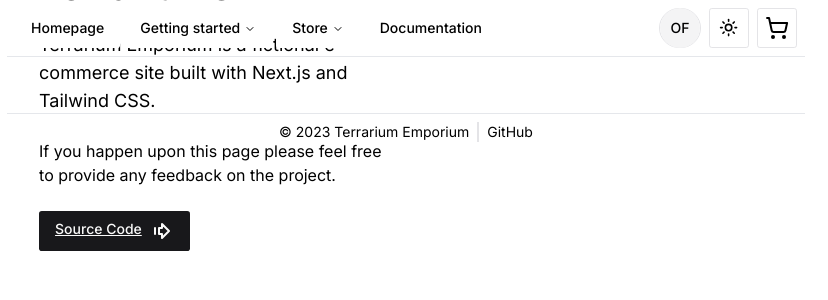
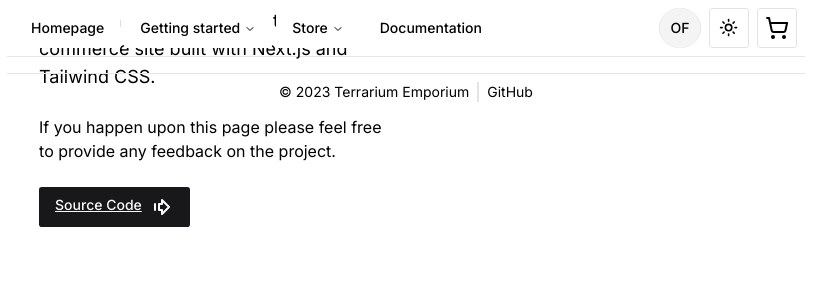
Before and after one commit to orenfackrell/nextjs-ecommerce, a Next.js app: page / in a window 1280 px wide. Shown: the top 300 px of the page, without its empty margins (234-1062 px from the left). Built offline with nearby package versions, Linux system fonts and the light colour scheme; a web font is replaced by a local one.

Commit message:
Update responsiveness of hero & page components

```diff
--- a/app/components/hero.tsx
+++ b/app/components/hero.tsx
@@ -6,14 +6,14 @@ import { LucideArrowBigRightDash } from 'lucide-react';
 
 export function Hero() {
   return (
-    <section className="flex-col flex items-center justify-between w-full my-4 md:h-1/3 md:flex-row p-2">
-      <div className="flex flex-col items-start justify-center w-full h-full p-6 space-y-6">
+    <section className="flex-col flex items-center justify-between w-full lg:h-1/2 lg:h-1/3 md:flex-row p-2">
+      <div className="flex flex-col items-start justify-center w-full h-max p-6 space-y-6">
         <h1 className="text-4xl font-bold">Discover the Art of Terrariums</h1>
         <p className="text-lg">
           Terrarium Emporium is a fictional e-commerce site built with Next.js and Tailwind CSS.
         </p>
         <p>If you happen upon this page please feel free to provide any feedback on the project.</p>
-        <Button>
+        <Button className="mb-4">
           <a
             href="https://github.com/orenfackrell/nextjs-ecommerce"
             className="underline flex gap-x-2"
@@ -22,7 +22,7 @@ export function Hero() {
           </a>
         </Button>
       </div>
-      <div className="relative w-full max-w-xl h-full aspect-video">
+      <div className="relative w-full max-w-xl lg:h-1/2 lg:h-full aspect-video">
         <Image
           className="place-self-end"
           src="/hero-desktop.jpg"
--- a/app/page.tsx
+++ b/app/page.tsx
@@ -9,11 +9,11 @@ import { NavSheet } from './components/navsheet';
 export default function Home() {
   return (
     <main className="h-screen flex flex-col md:transition-all">
-      <nav className="hidden md:flex justify-between border-b p-2 mb-2">
+      <nav className="hidden md:flex justify-between border-b p-2">
         <NavMenu />
         <UserIcons />
       </nav>
-      <nav className="flex md:hidden justify-between border-b p-2 mb-2">
+      <nav className="flex md:hidden justify-between border-b p-2">
         <NavSheet />
         <UserIcons />
       </nav>
```
